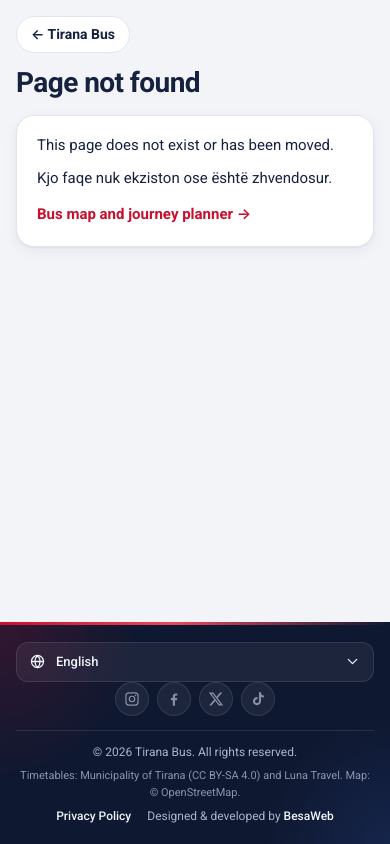
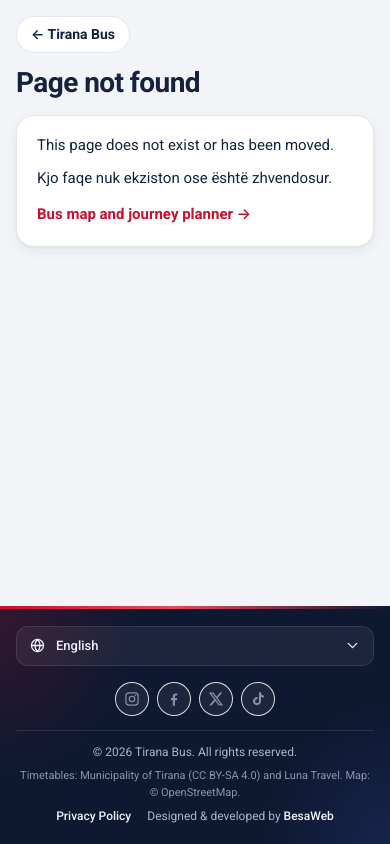
Before and after one commit to besaweb/tiranabus, a plain HTML site: page 404.html in a window 390 px wide. Drawn offline with Linux system fonts and the light colour scheme.

Commit message:
WEB-005: ikony sítí níž od výběru jazyka, bílé obrysy
Co-Authored-By: Claude Sonnet 5.5 <noreply@anthropic.com>

```diff
--- a/css/footer.css
+++ b/css/footer.css
@@ -18,8 +18,8 @@
 .sflogo { display: inline-flex; align-items: center; gap: 10px; color: var(--sf-fg) !important; font: 800 19px/1 var(--ui); letter-spacing: -.02em; }
 .sflogo img { width: 32px; height: 32px; border-radius: 9px; box-shadow: 0 0 0 1px var(--sf-line), 0 6px 18px rgb(0 0 0 / .35); }
 .sf .sftag { margin: 10px 0 0; color: var(--sf-mut); font-size: 13px; line-height: 1.45; }
-.sfsoc { display: flex; flex-wrap: wrap; justify-content: flex-end; gap: 8px; margin-top: 10px; }
-.sfsoc a { transition: color .18s, background-color .18s, border-color .18s, transform .18s; display: inline-flex; align-items: center; justify-content: center; width: 34px; height: 34px; border: 1px solid var(--sf-line); border-radius: 50%; background: var(--sf-chip); color: var(--sf-fg); }
+.sf .sfsoc { display: flex; flex-wrap: wrap; justify-content: flex-end; gap: 8px; margin-top: 16px; }
+.sfsoc a { transition: color .18s, background-color .18s, border-color .18s, transform .18s; display: inline-flex; align-items: center; justify-content: center; width: 34px; height: 34px; border: 1px solid rgb(255 255 255 / .85); border-radius: 50%; background: var(--sf-chip); color: var(--sf-fg); }
 .sfsoc a:hover, .sfsoc a:focus-visible { background: #C8102E; border-color: #C8102E; color: #fff; transform: translateY(-2px); }
 .sfsoc svg { width: 16px; height: 16px; }
 .sfcol h2 { display: block; margin: 2px 0 10px; color: var(--sf-fg); font: 700 12px/1.3 var(--ui); text-transform: uppercase; letter-spacing: .12em; }
@@ -62,7 +62,7 @@
   .sfin { display: block; padding: 20px 0 14px; }
   .sfbrand, .sfin > nav, .sflangcol h2 { display: none; }
   .sflangcol { width: 100%; max-width: none; }
-  .sfsoc { justify-content: center; margin: 12px 0 0; }
+  .sf .sfsoc { justify-content: center; margin: 16px 0 0; }
   .sflang summary { min-height: 40px; }
   .sfbar { flex-direction: column; align-items: center; gap: 6px; padding-top: 12px; text-align: center; font-size: 12px; }
   .sfbar .sfcred { flex: none; font-size: 11px; }
```
